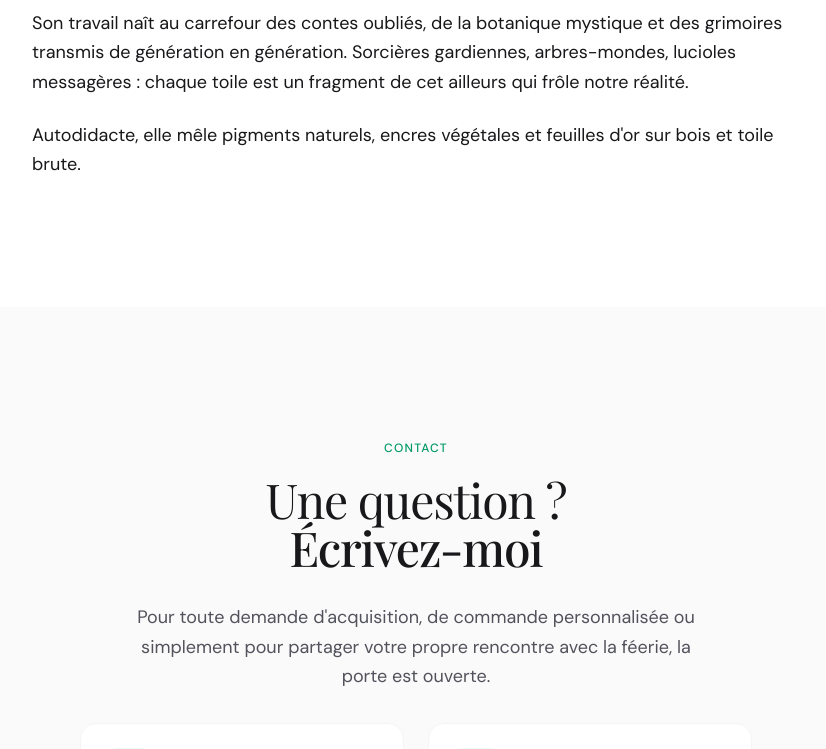
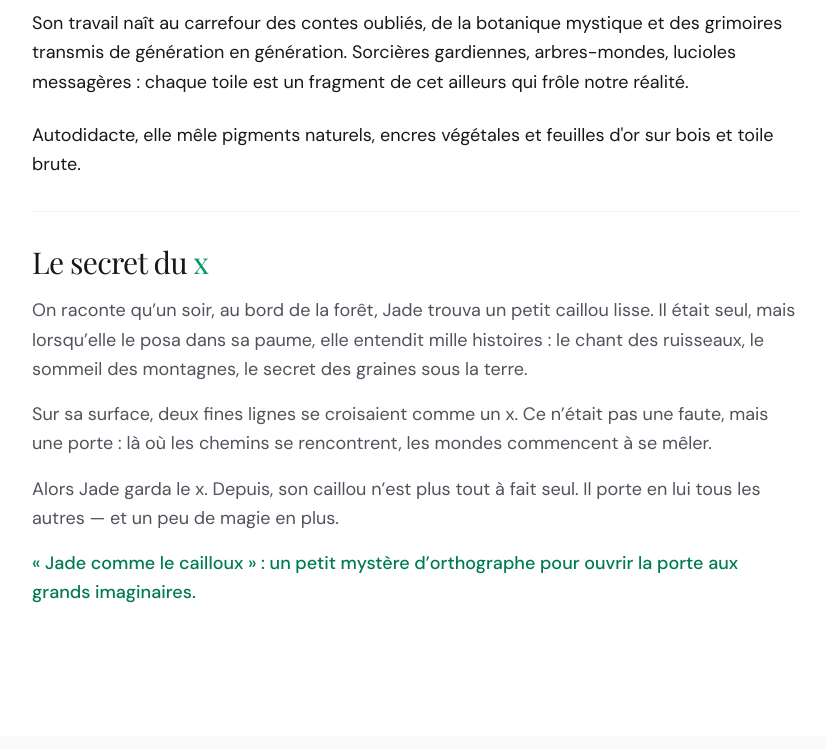
Before and after one commit to dbruyere28/jadecommelecailloux, a Next.js app: page / in a window 1280 px wide. Shown: the part 2000-2749 px from the top of the page, without its empty margins (224-1050 px from the left). Built offline with nearby package versions, Linux system fonts and the light colour scheme; no server answers; the database is empty.

Commit message:
Update About.tsx

```diff
--- a/src/components/About.tsx
+++ b/src/components/About.tsx
@@ -40,6 +40,30 @@ export function About() {
               et toile brute.
             </p>
           </div>
+
+          <div className="border-t border-zinc-100 dark:border-zinc-800 pt-8 space-y-4">
+            <h3 className="text-2xl sm:text-3xl font-light tracking-tight text-zinc-900 dark:text-white">
+              Le secret du <span className="text-emerald-600 dark:text-emerald-400">x</span>
+            </h3>
+            <div className="space-y-4 text-base sm:text-lg leading-relaxed text-zinc-600 dark:text-zinc-300">
+              <p>
+                On raconte qu’un soir, au bord de la forêt, Jade trouva un petit caillou lisse. Il était seul,
+                mais lorsqu’elle le posa dans sa paume, elle entendit mille histoires : le chant des ruisseaux,
+                le sommeil des montagnes, le secret des graines sous la terre.
+              </p>
+              <p>
+                Sur sa surface, deux fines lignes se croisaient comme un x. Ce n’était pas une faute, mais une
+                porte : là où les chemins se rencontrent, les mondes commencent à se mêler.
+              </p>
+              <p>
+                Alors Jade garda le x. Depuis, son caillou n’est plus tout à fait seul. Il porte en lui tous les
+                autres — et un peu de magie en plus.
+              </p>
+              <p className="font-medium text-emerald-700 dark:text-emerald-300">
+                « Jade comme le cailloux » : un petit mystère d’orthographe pour ouvrir la porte aux grands imaginaires.
+              </p>
+            </div>
+          </div>
         </motion.div>
       </div>
     </section>
```
